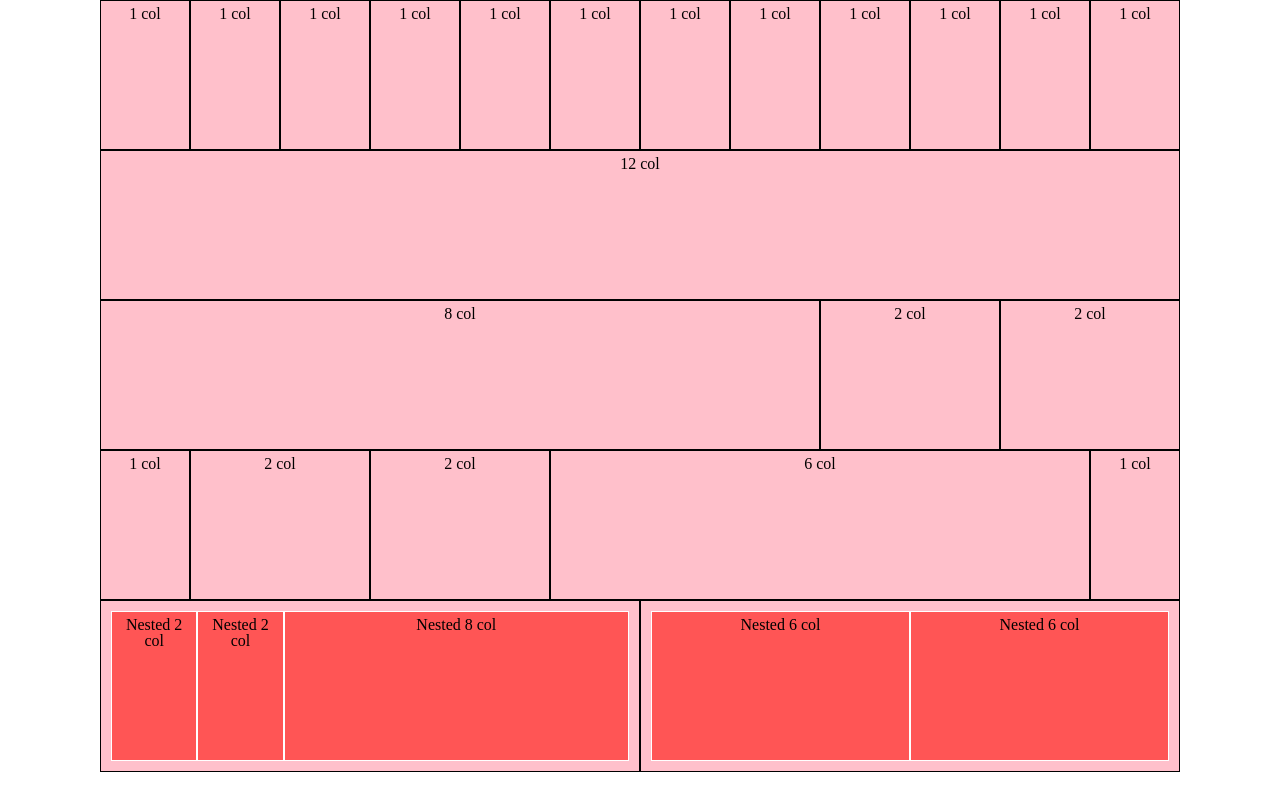
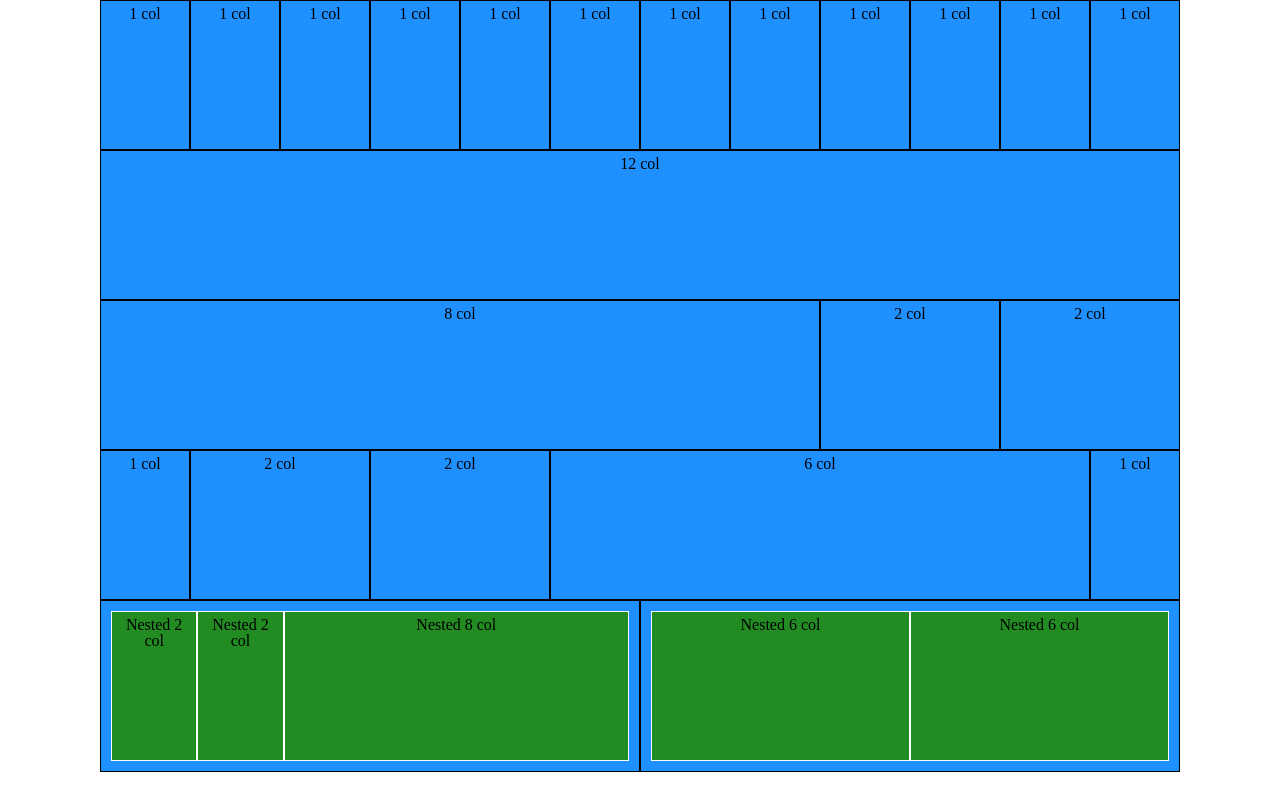
Before and after one commit to sergiojanko/html-css-12bool, a plain HTML site: page index.html in a window 1280 px wide. Drawn offline with Linux system fonts and the light colour scheme.

Commit message:
change-colors

```diff
--- a/css/style.css
+++ b/css/style.css
@@ -16,3 +16,50 @@
     background-color: #f55;
     border: 1px solid white;
 }
+
+
+@media screen and (min-width: 576px)
+{
+    [class*=col]
+    {
+        min-height: 150px;
+        background-color: goldenrod;
+        border: 1px solid black;
+    }
+
+    [class*=col] .row [class*=col]
+    {
+        background-color: dodgerblue;
+        border: 1px solid white;
+    }
+}
+
+@media screen and (min-width: 768px)
+{
+    [class*=col]
+    {
+        min-height: 150px;
+        background-color: forestgreen;
+        border: 1px solid black;
+    }
+    [class*=col] .row [class*=col]
+    {
+        background-color: goldenrod;
+        border: 1px solid white;
+    }
+}
+
+@media screen and (min-width: 992px)
+{
+    [class*=col]
+    {
+        min-height: 150px;
+        background-color: dodgerblue;
+        border: 1px solid black;
+    }
+    [class*=col] .row [class*=col]
+    {
+        background-color: forestgreen;
+        border: 1px solid white;
+    }
+}
```
